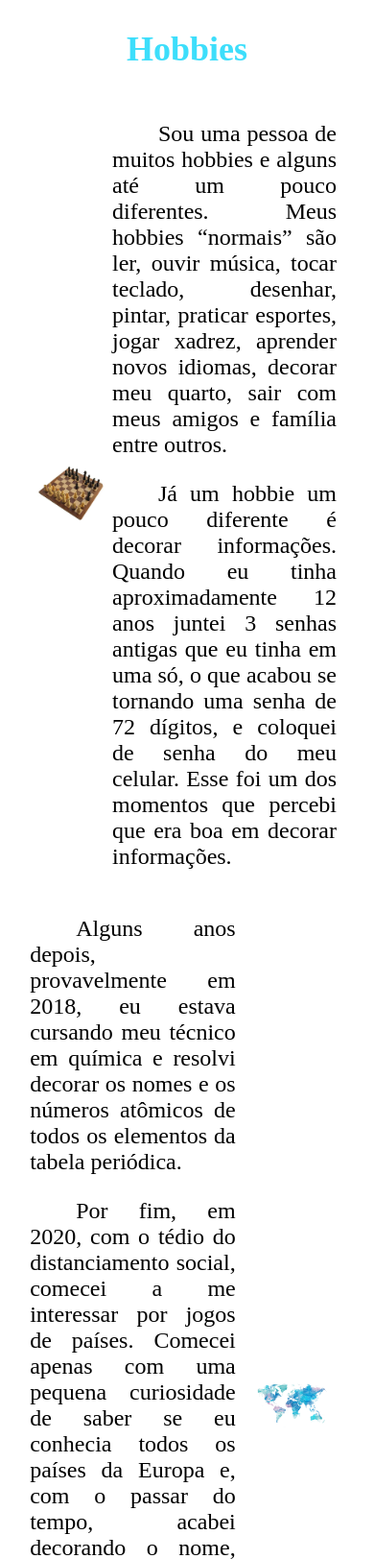
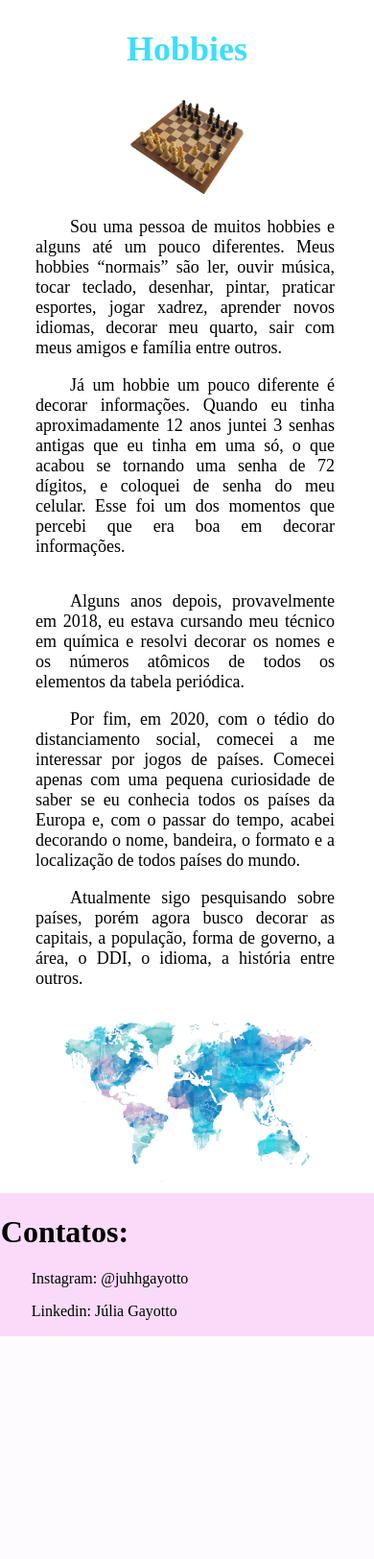
Before and after one commit to JuliaGayotto/Portfolio-DesignDigital, a Flask app: page /hobbies.html in a window 390 px wide. Shown: the part 73-1697 px from the top of the page at 96% size. After the commit the page ends 1465 px from the top, so only its background shows below. Run offline with Flask 2, Linux system fonts and the light colour scheme; some web fonts are replaced.

Commit message:
adicao dos estilos de hobbies na media query

```diff
--- a/Src/static/css/estilos.css
+++ b/Src/static/css/estilos.css
@@ -119,21 +119,6 @@ table{
     margin-top: 3%;
     margin-bottom: 4%;
 }
-
-/*
-@media (max-width:500px) {
-    table{
-        width: 50%;
-        height: 50%;
-        font-size: small;
-
-    }
-    .rotina{
-        width: 50%;
-        height: 90%;
-    }
-}
-*/
 .fatec{
     background-color: rgb(252, 209, 248);
 }
@@ -184,7 +169,6 @@ table{
 .espanhol{
     background-color: rgb(250, 234, 94);
 }
-
 
 /* ----------------------------------------------------------------------------- Hobbies ------------------------------------------------------------------------------------------------------*/
 .fot-text{
@@ -237,7 +221,6 @@ table{
     width: 90%;
     height: 100%;
 }
-
 
 /* ----------------------------------------------------------------------------- footer ------------------------------------------------------------------------------------------------------*/
 footer{
@@ -307,8 +290,6 @@ footer{
     font-size: smaller;
     width: 90%;
     text-align: left;
-
-
    }
 
    table{
@@ -322,5 +303,44 @@ footer{
     text-align: left;
     }
 
+    .fot-text{
+        flex-wrap: wrap;
+        align-items: center;
+    }
+
+    .fot{
+        width: 35%;
+        align-items: center;
+        text-align: center;
+        margin-left: 0%;
+    }
+
+    .tex {
+        font-size:large;
+        text-align: justify;
+        width: 80%;
+        margin-right: 1%;
+    }
+
+    .text-foto{
+        flex-wrap: wrap;
+        align-items: center;
+        margin-bottom: 2%;
+    }
+
+    .text {
+        font-size:large;
+        text-align: justify;
+        width: 80%;
+        margin-right:1%;
+        margin-left: 0%;
+    }
+
+    .foto{
+        width: 80%;
+        margin-right: 0%;
+        text-align: center;
+    }
+
 
  }
```
